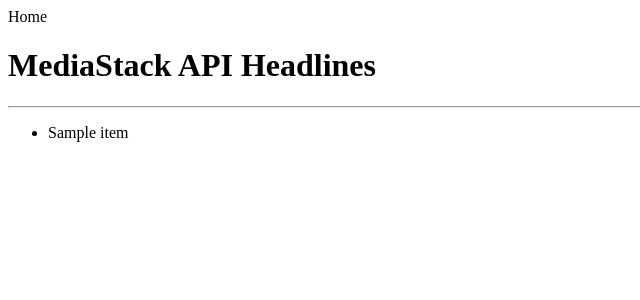
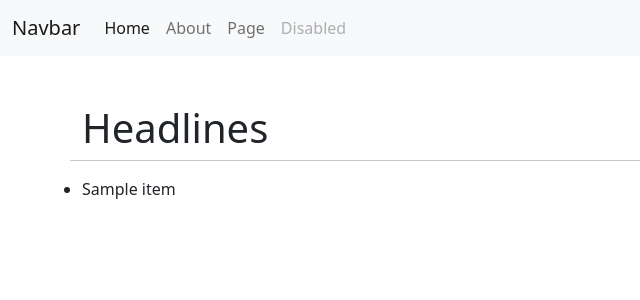
Before and after one commit to Jerry-Sun/headline-voter, a FastAPI app: template templates/index.html in a window 1280 px wide. Shown: the top 300 px of the page, without its empty margins (0-640 px from the left). Run offline with FastAPI, Linux system fonts and the light colour scheme; the template is opened without the code that fills it: most values are stand-ins (such as "Sample title", 1, 10 or a date in 2020).

Commit message:
print headline data onto webpage as a list

```diff
--- a/main.py
+++ b/main.py
@@ -8,7 +8,7 @@
 templates = Jinja2Templates(directory="templates")
 
 with open("example2.json", "r") as f:
-    data = f.read()
+    data = json.loads(f.read())
 
 #@app.get("/")
 #async def homepage(request: Request):
@@ -18,4 +18,4 @@
 async def get_headlines(request: Request):
 #    print(data["data"])
 #    print(data[1])
-    return templates.TemplateResponse("index.html", {"request": request, "headlines": data})
+    return templates.TemplateResponse("index.html", {"request": request, "headlines": data["data"]})
--- a/templates/index.html
+++ b/templates/index.html
@@ -1,3 +1,4 @@
+{% extends "public_template.html" %}
 
 {%block title%}Home{% endblock title %}
 
@@ -6,7 +7,7 @@
 <div class="container">
     <div class="row">
 
-        <h1>MediaStack API Headlines</h1>
+        <h1>Headlines</h1>
         <hr>
         <ul>
             {% for item in headlines %}
--- a/templates/public_template.html
+++ b/templates/public_template.html
@@ -12,7 +12,7 @@
   </head>
   <body>
 
-    <nav class="navbar navbar-expand-lg navbar-light bg-light">
+    <nav class="navbar navbar-expand-lg navbar-light bg-light mb-5">
         <div class="container-fluid">
           <a class="navbar-brand" href="#">Navbar</a>
           <button class="navbar-toggler" type="button" data-bs-toggle="collapse" data-bs-target="#navbarNav" aria-controls="navbarNav" aria-expanded="false" aria-label="Toggle navigation">
```
